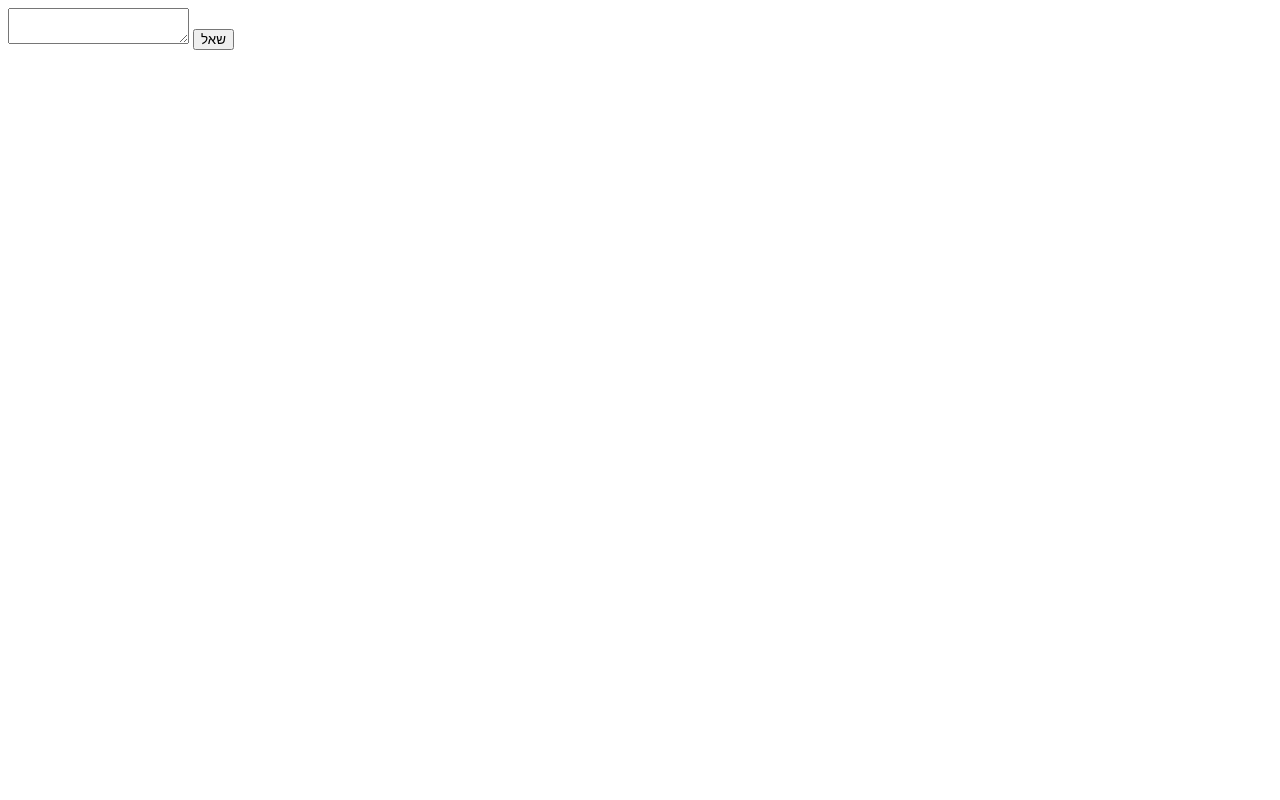
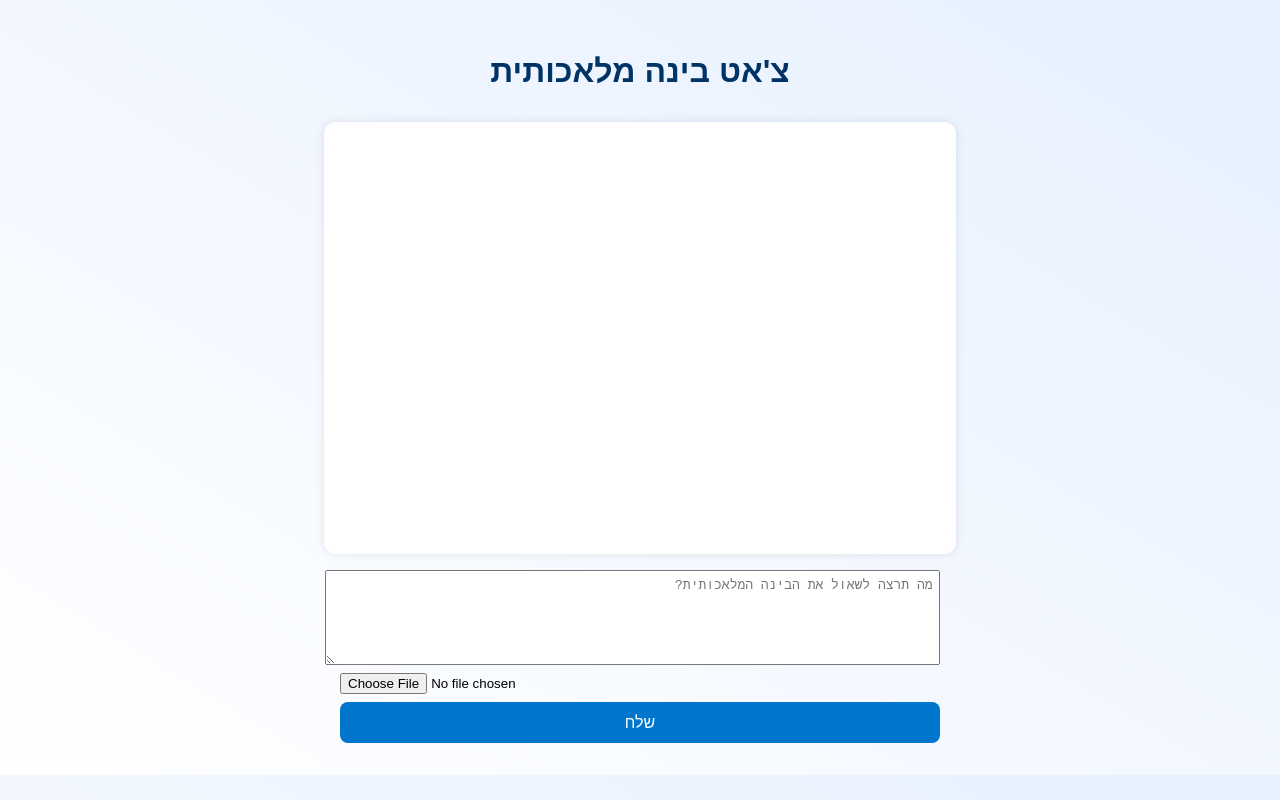
Before and after one commit to nitzano707/puter-js, a plain HTML site: page index.html in a window 1280 px wide. Drawn offline with Linux system fonts and the light colour scheme.

Commit message:
Update index.html

```diff
--- a/index.html
+++ b/index.html
@@ -1,15 +1,163 @@
-<script src="https://js.puter.com/v2/"></script>
+<!DOCTYPE html>
+<html lang="he" dir="rtl">
+<head>
+  <meta charset="UTF-8">
+  <title>צ'אט בינה מלאכותית - GPT-4o</title>
+  <script src="https://js.puter.com/v2/"></script>
+  <meta name="viewport" content="width=device-width, initial-scale=1.0">
+  <style>
+    body {
+      font-family: 'Arial', sans-serif;
+      background: linear-gradient(to bottom left, #e6f0ff, #ffffff);
+      display: flex;
+      flex-direction: column;
+      align-items: center;
+      margin: 0;
+      padding: 2em;
+      direction: rtl;
+    }
+
+    h1 {
+      color: #003366;
+      margin-bottom: 1em;
+    }
+
+    #chat {
+      width: 100%;
+      max-width: 600px;
+      background: #ffffff;
+      border-radius: 12px;
+      box-shadow: 0 0 10px rgba(0,0,0,0.1);
+      padding: 1em;
+      height: 400px;
+      overflow-y: auto;
+      margin-bottom: 1em;
+    }
+
+    .message {
+      margin: 0.5em 0;
+      padding: 0.5em;
+      border-radius: 8px;
+    }
+
+    .user {
+      background-color: #d0ebff;
+      text-align: right;
+    }
+
+    .ai {
+      background-color: #f1f1f1;
+      text-align: left;
+    }
+
+    #controls {
+      width: 100%;
+      max-width: 600px;
+      display: flex;
+      flex-direction: column;
+      gap: 0.5em;
+    }
+
+    textarea {
+      width: 100%;
+      height: 80px;
+      resize: vertical;
+      padding: 0.5em;
+      font-size: 1em;
+    }
+
+    input[type="file"] {
+      direction: ltr;
+    }
+
+    button {
+      padding: 0.7em;
+      font-size: 1em;
+      background-color: #0077cc;
+      color: white;
+      border: none;
+      border-radius: 8px;
+      cursor: pointer;
+    }
+
+    button:hover {
+      background-color: #005fa3;
+    }
+
+    a.file-link {
+      color: #0066cc;
+      text-decoration: underline;
+      display: inline-block;
+      margin-top: 0.3em;
+    }
+  </style>
+</head>
 <body>
-  <textarea id="prompt"></textarea>
-  <button id="send">שאל</button>
-  <pre id="output"></pre>
+  <h1>צ'אט בינה מלאכותית</h1>
+
+  <div id="chat"></div>
+
+  <div id="controls">
+    <textarea id="prompt" placeholder="מה תרצה לשאול את הבינה המלאכותית?"></textarea>
+    <input type="file" id="fileInput">
+    <button onclick="sendMessage()">שלח</button>
+  </div>
 
   <script>
-    document.getElementById('send').onclick = () => {
-      const txt = document.getElementById('prompt').value;
-      puter.ai.chat(txt).then(res => {
-        document.getElementById('output').innerText = res;
-      });
+    const chatBox = document.getElementById("chat");
+    const promptInput = document.getElementById("prompt");
+    const fileInput = document.getElementById("fileInput");
+
+    function appendMessage(text, sender = 'ai') {
+      const div = document.createElement("div");
+      div.className = `message ${sender}`;
+      div.innerHTML = text;
+      chatBox.appendChild(div);
+      chatBox.scrollTop = chatBox.scrollHeight;
+    }
+
+    async function sendMessage() {
+      const userText = promptInput.value.trim();
+      const file = fileInput.files[0];
+
+      if (!userText && !file) return;
+
+      if (userText) {
+        appendMessage(userText, 'user');
+        promptInput.value = '';
+      }
+
+      let fileLinkText = '';
+      if (file) {
+        const fileUrl = await uploadFileToPuter(file);
+        if (fileUrl) {
+          fileLinkText = `\n[קובץ שצורף: <a href="${fileUrl}" target="_blank" class="file-link">${file.name}</a>]`;
+          appendMessage(fileLinkText, 'user');
+        }
+        fileInput.value = '';
+      }
+
+      const finalPrompt = userText + (fileLinkText ? `\nהקובץ המצורף: ${file.name}` : '');
+
+      try {
+        const response = await puter.ai.chat(finalPrompt, {
+          model: 'openai:gpt-4o'
+        });
+        appendMessage(response, 'ai');
+      } catch (err) {
+        appendMessage("אירעה שגיאה: " + err.message, 'ai');
+      }
+    }
+
+    async function uploadFileToPuter(file) {
+      try {
+        const res = await puter.storage.upload(file);
+        return res.url;
+      } catch (err) {
+        appendMessage("לא ניתן היה להעלות את הקובץ.", 'ai');
+        return null;
+      }
     }
   </script>
 </body>
+</html>
```
